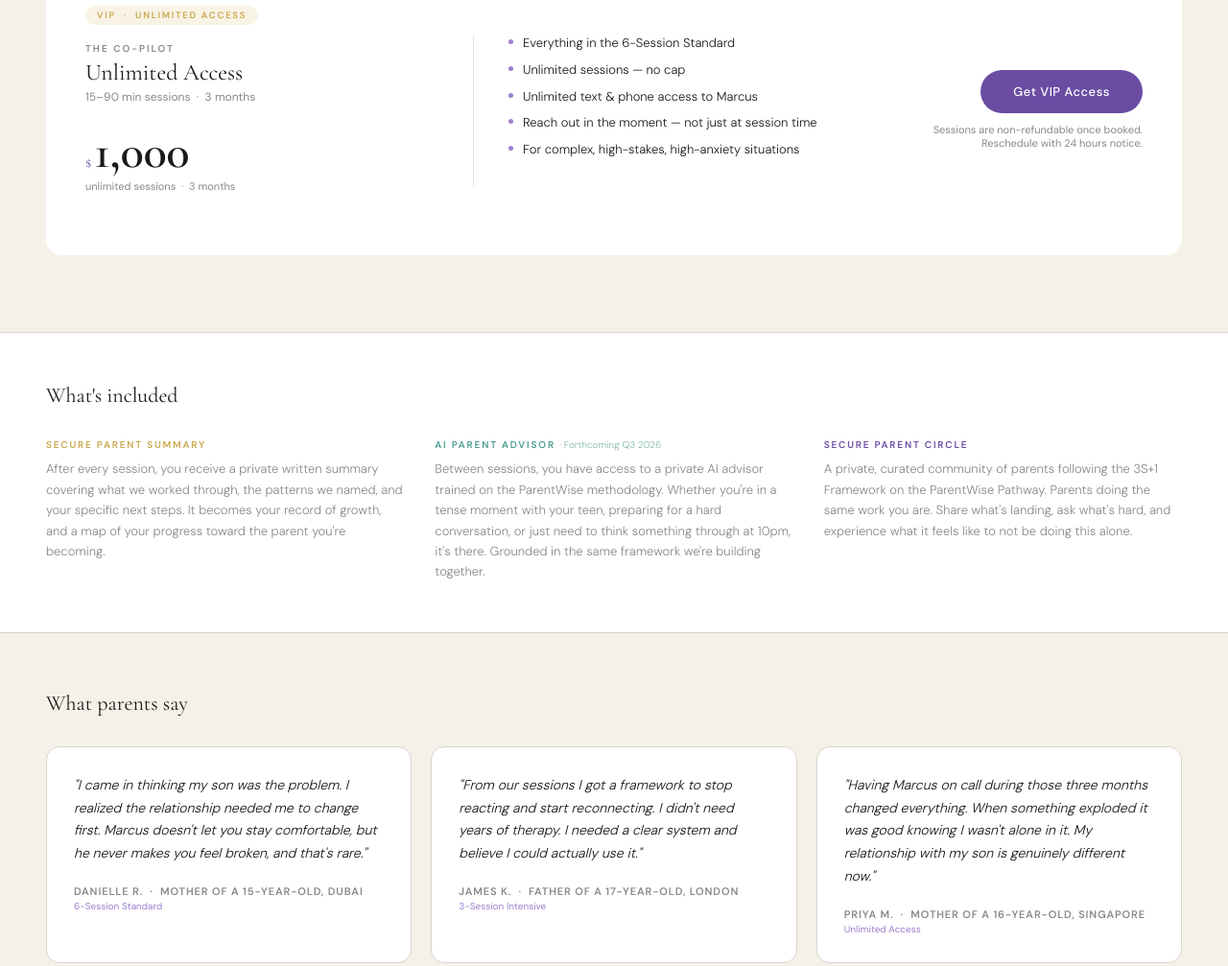
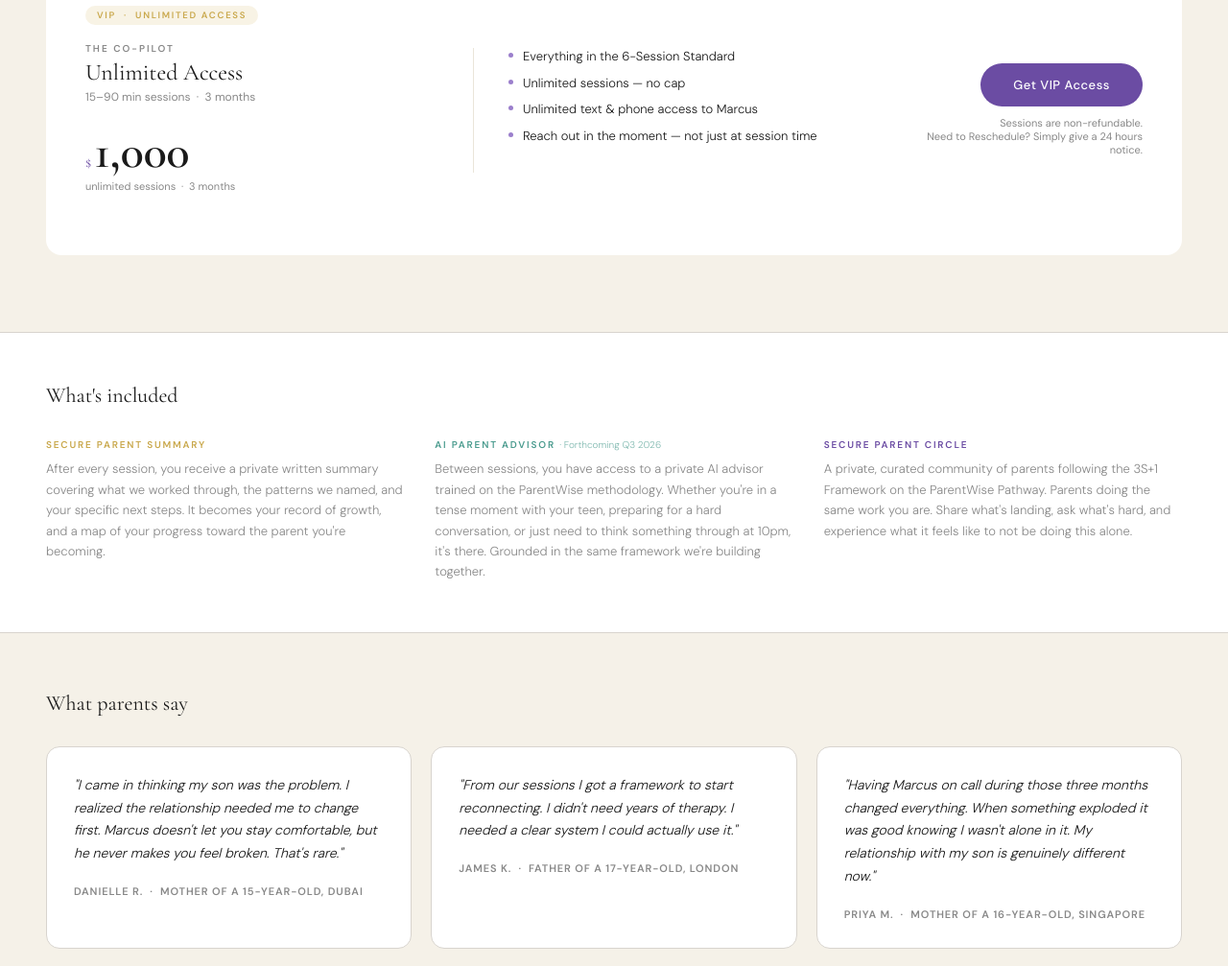
Before and after one commit to mhiggs82/getparentwise, a website: page coaching/index.html in a window 1280 px wide. Shown: the part 1187-2194 px from the top of the page at 96% size. Drawn offline with nearby package versions, Linux system fonts and the light colour scheme.

Commit message:
Update index.html

```diff
--- a/coaching/index.html
+++ b/coaching/index.html
@@ -459,7 +459,7 @@
     <p>Every parent deserves support that meets them where they are. Choose the option that fits your situation — start small or go all in.</p>
   </div>
   <div class="hero-right">
-    <p class="coach-name">Marcus Aurelius Higgs</p>
+    <p class="coach-name">M. Aurelius Higgs</p>
     <p class="coach-bio">Marcus is an international educator, author, and the founder of ParentWise. For over 20 years he's worked with families across 4+ countries. Everywhere he went he found the same thing: parents who love their teens deeply but feel locked out. His work is built on one insight: secure parents create secure teens. Everything he does in coaching is designed to help you build that security from the inside out.</p>
   </div>
 </header>
@@ -571,13 +571,12 @@
           <li><span class="dot"></span>Unlimited sessions — no cap</li>
           <li><span class="dot"></span>Unlimited text &amp; phone access to Marcus</li>
           <li><span class="dot"></span>Reach out in the moment — not just at session time</li>
-          <li><span class="dot"></span>For complex, high-stakes, high-anxiety situations</li>
         </ul>
       </div>
 
       <div class="w-act">
         <a href="https://buy.stripe.com/4gMfZg5il3Lu7hJ7d89Ve0h" class="btn btn-purple">Get VIP Access</a>
-        <p class="btn-note">Sessions are non-refundable once booked. Reschedule with 24 hours notice.</p>
+        <p class="btn-note">Sessions are non-refundable.<br>Need to Reschedule? Simply give a 24 hours notice. </p>
       </div>
 
     </div>
@@ -609,19 +608,16 @@
   <h2>What parents say</h2>
   <div class="testimonial-grid">
     <div class="testimonial-card">
-      <p class="testimonial-quote">"I came in thinking my son was the problem. I realized the relationship needed me to change first. Marcus doesn't let you stay comfortable, but he never makes you feel broken, and that's rare."</p>
+      <p class="testimonial-quote">"I came in thinking my son was the problem. I realized the relationship needed me to change first. Marcus doesn't let you stay comfortable, but he never makes you feel broken. That's rare."</p>
       <div class="testimonial-author">Danielle R. &nbsp;·&nbsp; Mother of a 15-year-old, Dubai</div>
-      <div class="testimonial-tier">6-Session Standard</div>
     </div>
     <div class="testimonial-card">
-      <p class="testimonial-quote">"From our sessions I got a framework to stop reacting and start reconnecting. I didn't need years of therapy. I needed a clear system and believe I could actually use it."</p>
+      <p class="testimonial-quote">"From our sessions I got a framework to start reconnecting. I didn't need years of therapy. I needed a clear system I could actually use it."</p>
       <div class="testimonial-author">James K. &nbsp;·&nbsp; Father of a 17-year-old, London</div>
-      <div class="testimonial-tier">3-Session Intensive</div>
     </div>
     <div class="testimonial-card">
       <p class="testimonial-quote">"Having Marcus on call during those three months changed everything. When something exploded it was good knowing I wasn't alone in it. My relationship with my son is genuinely different now."</p>
       <div class="testimonial-author">Priya M. &nbsp;·&nbsp; Mother of a 16-year-old, Singapore</div>
-      <div class="testimonial-tier">Unlimited Access</div>
     </div>
   </div>
 </section>
```
